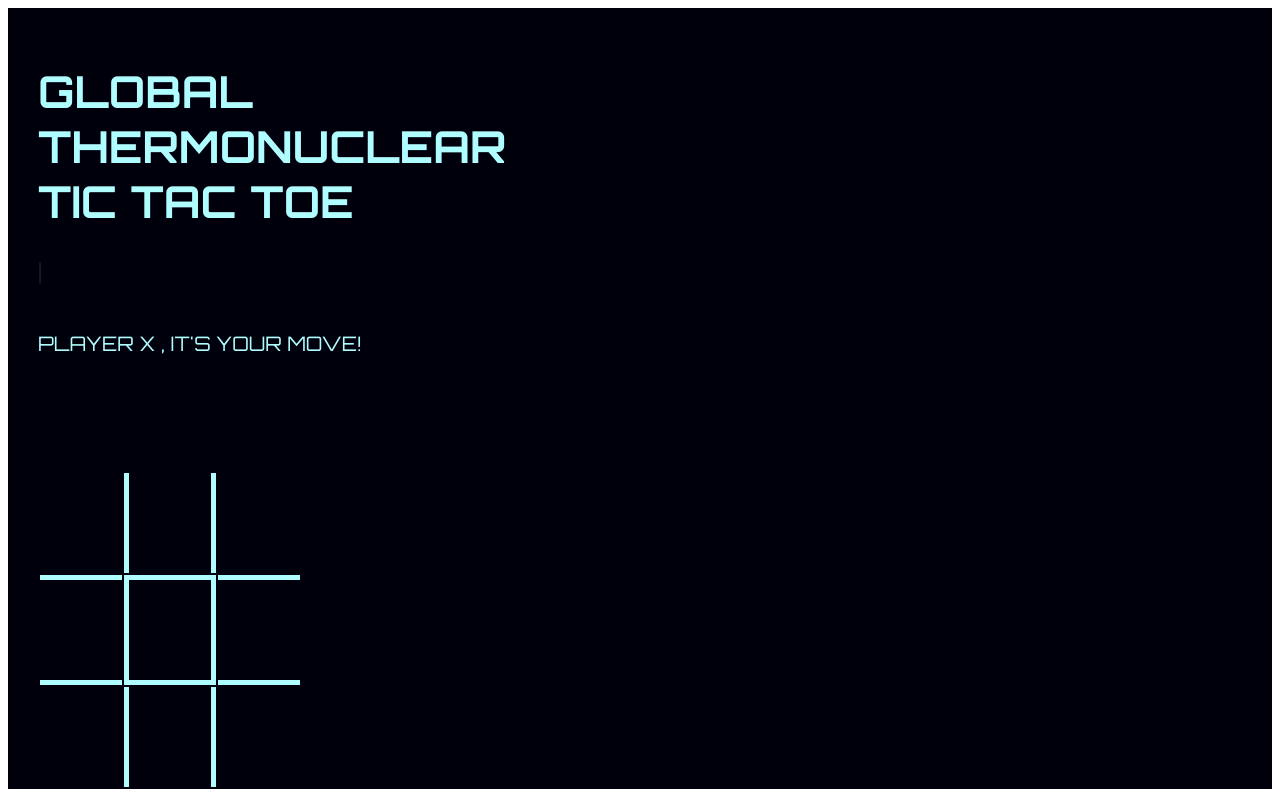
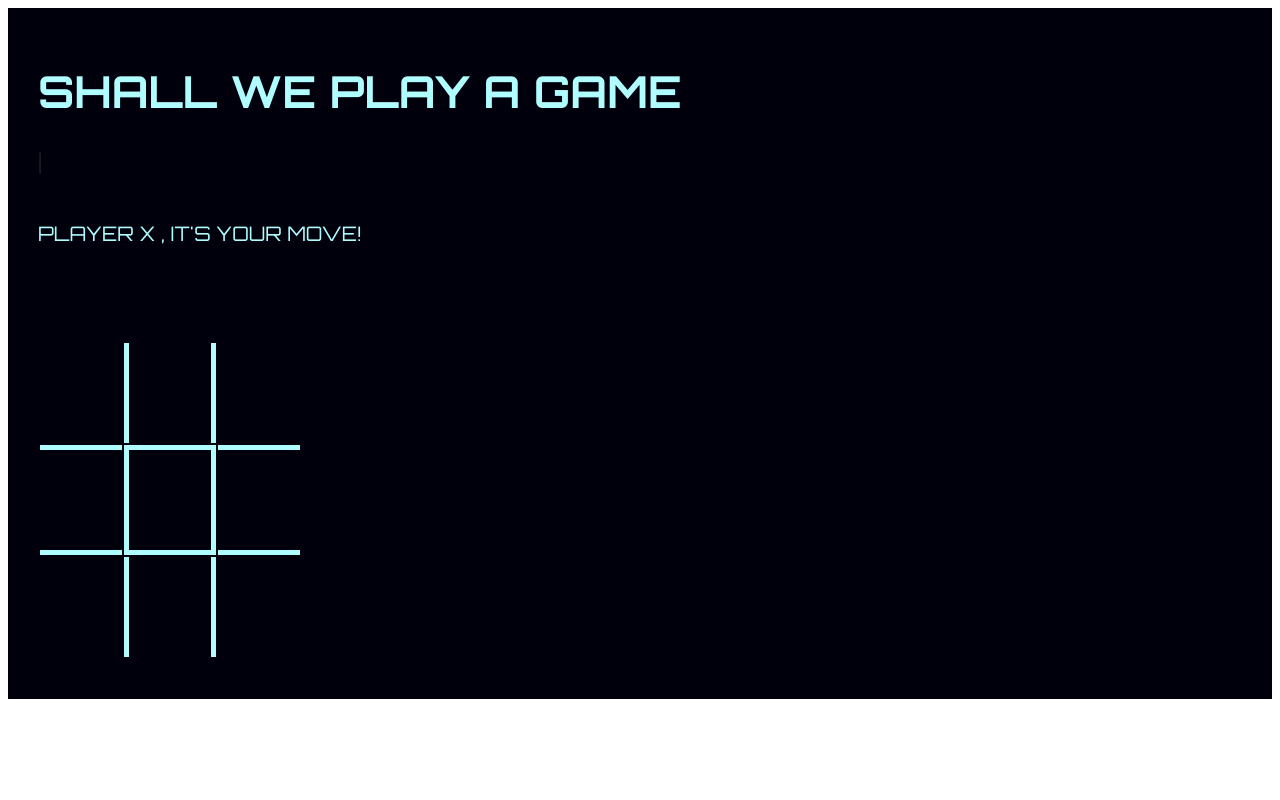
Before and after one commit to webbedfooty/tictactoe, a plain HTML site: page index.html in a window 1280 px wide. Drawn offline with Linux system fonts and the light colour scheme.

Commit message:
change intro

```diff
--- a/index.html
+++ b/index.html
@@ -10,7 +10,7 @@
   <script>
     $(function(){
         $(".typed").typed({
-            strings: ["GLOBAL <br> THERMONUCLEAR <br> TIC TAC TOE"],
+            strings: ["SHALL WE PLAY A GAME"],
             typeSpeed: 35
         });
     });
@@ -34,12 +34,12 @@
     <div class="message-container">
       <div id="player-x-ready" class="visible">
           <br>
-        <p class="ready-message">PLAYER  X , IT'S YOUR MOVE!</p>
+        <p class="ready-message">PLAYER   X , IT'S YOUR MOVE!</p>
           <br>
       </div>
       <div id="player-o-ready" class="hidden">
           <br>
-        <p class="ready-message">PLAYER  O , IT'S YOUR MOVE!</p>
+        <p class="ready-message">PLAYER   O , IT'S YOUR MOVE!</p>
           <br>
       </div>
 <!-- DECLARE WINNER -->
@@ -79,9 +79,10 @@
           <td class="board-tile row-3 col-1" id="tile-3-1"> </td>
           <td class="board-tile row-3 col-2" id="tile-3-2"> </td>
           <td class="board-tile row-3 col-3" id="tile-3-3"> </td>
-            <br>
         </tr>
       </table>
+      <br>
+      <br>
     </div>
 </div>
 
```
